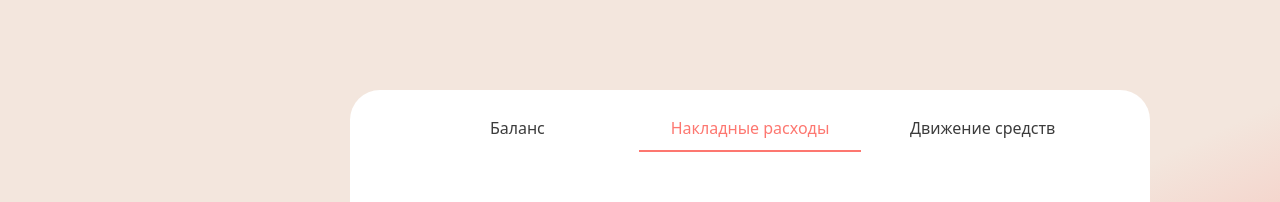
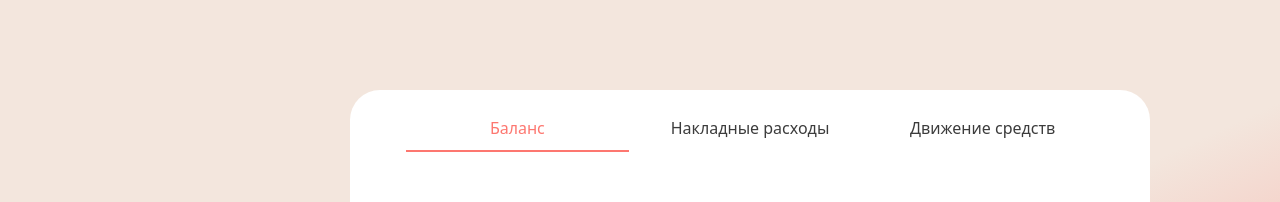
Before and after one commit to fijispawn/SMEcalculator, a React (Vite) app: page /balance-analytics in a window 1280 px wide. Shown: the top 202 px of the page. Built offline with nearby package versions, Linux system fonts and the light colour scheme; no server answers.

Commit message:
fixed navigation

```diff
--- a/src/components/Analytics/BalanceAnalytics.jsx
+++ b/src/components/Analytics/BalanceAnalytics.jsx
@@ -153,7 +153,7 @@ const BalanceAnalytics = () => {
   };
 
   return (
-    <AnalyticsWrapper activeTab="overhead-analytics">
+    <AnalyticsWrapper activeTab="balance-analytics">
       {showChart ? (
         <div className="chart__container">
           <div ref={chartRef} className="chart">
--- a/src/components/Indicators/Balance/Balance.jsx
+++ b/src/components/Indicators/Balance/Balance.jsx
@@ -131,7 +131,7 @@ const handleSave = () => {
 
 
   return (
-    <IndicatorsWrapper activeTab="overhead">
+    <IndicatorsWrapper activeTab="balance">
       <div className="grid__form">
         {Object.keys(formData).map((key, index) => (
           <React.Fragment key={index}>
```
